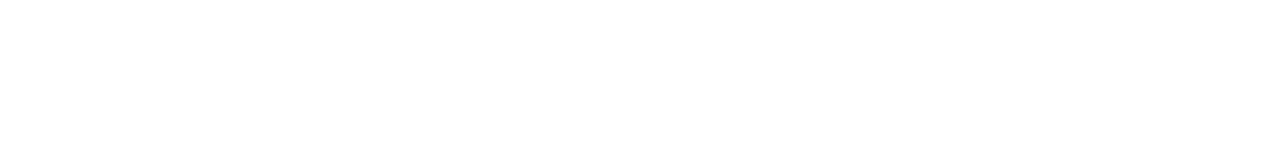
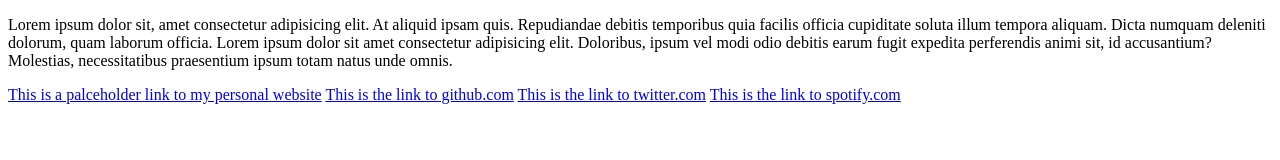
Before and after one commit to ayandele/professional-profile, a plain HTML site: page index.html in a window 1280 px wide. Drawn offline with Linux system fonts and the light colour scheme.

Commit message:
Landing page layout and sections

```diff
--- a/index.html
+++ b/index.html
@@ -4,9 +4,32 @@
     <meta charset="UTF-8">
     <meta http-equiv="X-UA-Compatible" content="IE=edge">
     <meta name="viewport" content="width=device-width, initial-scale=1.0">
-    <title>Document</title>
+    <title>professional-profile HTML</title>
+    <link rel="stylesheet" href=".assets/css/pp.css">
 </head>
+
 <body>
+<Header>
+<!-- Header details - Dele Ayansola -->
+</Header>
 
+<Section>
+<!-- About Me -->
+<p>
+Lorem ipsum dolor sit, amet consectetur adipisicing elit. At aliquid ipsam quis. Repudiandae debitis temporibus quia facilis officia cupiditate soluta illum tempora aliquam. Dicta numquam deleniti dolorum, quam laborum officia.
+Lorem ipsum dolor sit amet consectetur adipisicing elit. Doloribus, ipsum vel modi odio debitis earum fugit expedita perferendis animi sit, id accusantium? Molestias, necessitatibus praesentium ipsum totam natus unde omnis.
+</p>
+
+<!-- Work -->
+<!-- wide box -->
+<!-- Two Small Boxes -->
+<!-- Tow Small Boxes -->
+
+<!-- Contact Me -->
+<a href="https://www.delay.com">This is a palceholder link to my personal website</a>
+<a href="https:..github.com">This is the link to github.com</a>
+<a href="https://twitter.com">This is the link to twitter.com</a>
+<a href="https://spotify.com">This is the link to spotify.com</a>
+</Section>
 </body>
 </html>
```
